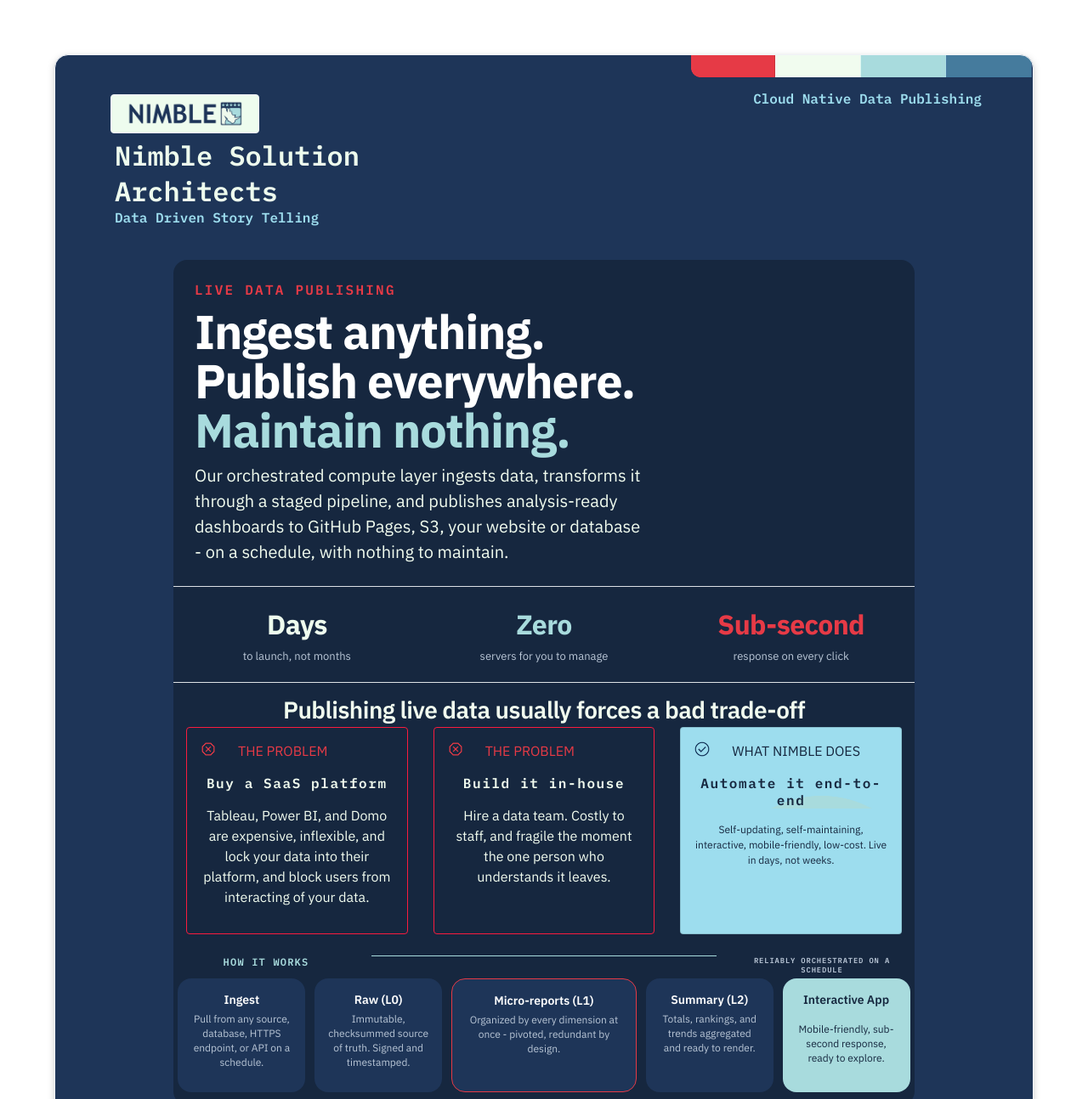
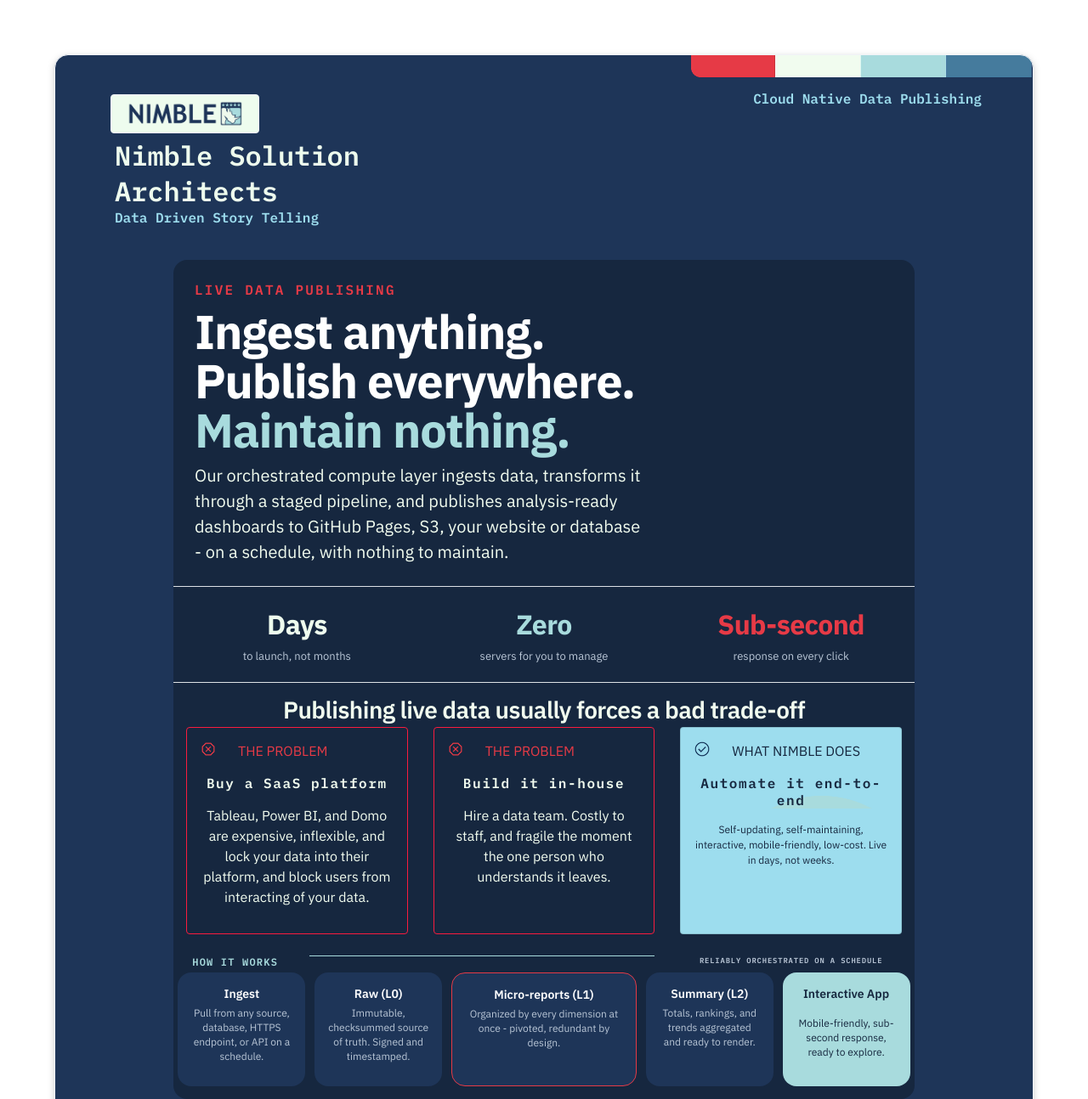
Before and after one commit to nimblesa/nimblesa.github.io, a Jekyll site: the page built from _posts/2026-07-02-main.html, in a window 1280 px wide. Shown: the top 1294 px of the page at 85% size. Built offline with Jekyll 4.4.1, drawn with Linux system fonts in a browser that asks for light colours; grey boxes are pictures that could not be loaded.

Commit message:
update:NIMBLESA:layout:2026:7:4

```diff
--- a/_posts/2026-07-02-main.html
+++ b/_posts/2026-07-02-main.html
@@ -71,9 +71,9 @@ tags: [civic, transparency, data]
 	</div>
 
 	<div class="row break-row">
-		<div class="col-3"><div class="section-callout">How It Works</div></div>
+		<div class="col-2"><div class="section-callout">How It Works</div></div>
 		<div class="col-6"><div class="section-rule"></div></div>
-		<div class="col-3"><div class="section-note">
+		<div class="col-4"><div class="section-note">
         	Reliably orchestrated on a schedule
         </div></div>
 	</div>
```
